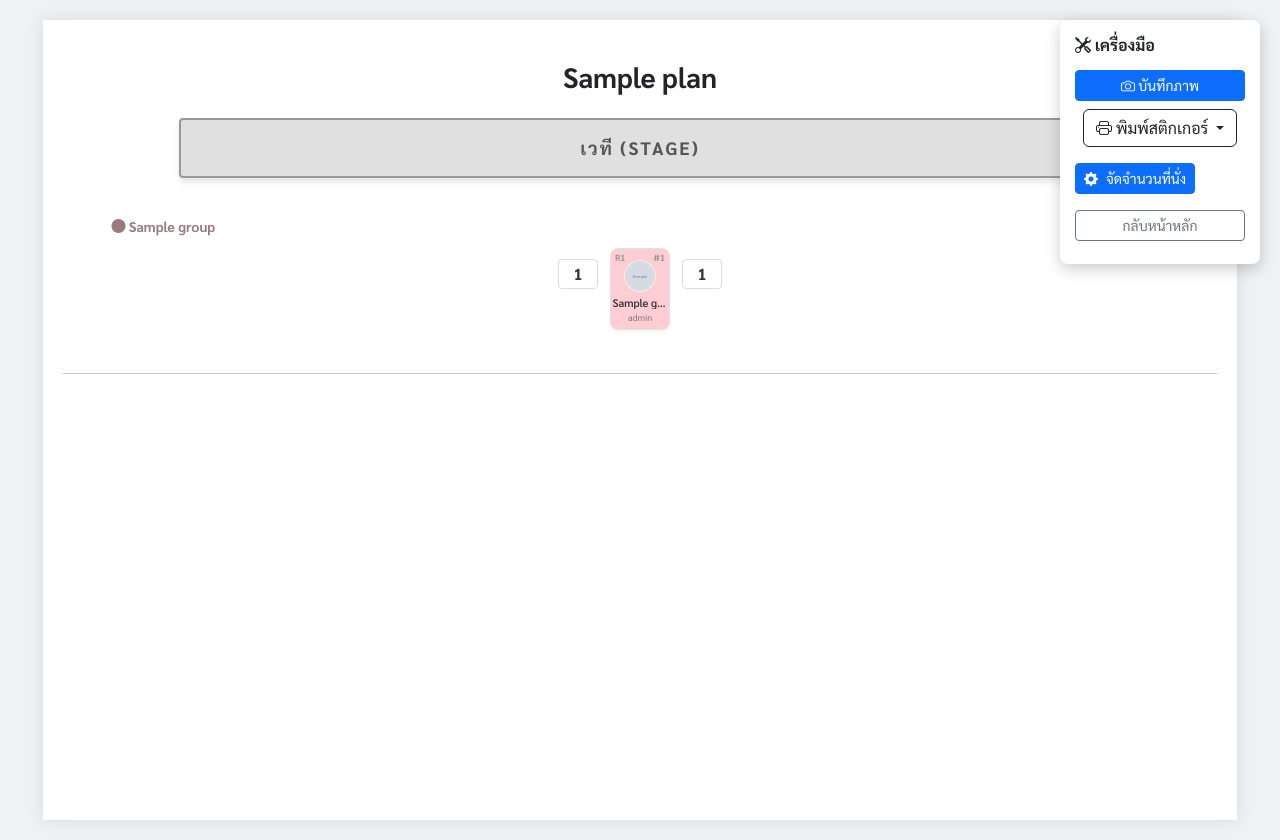
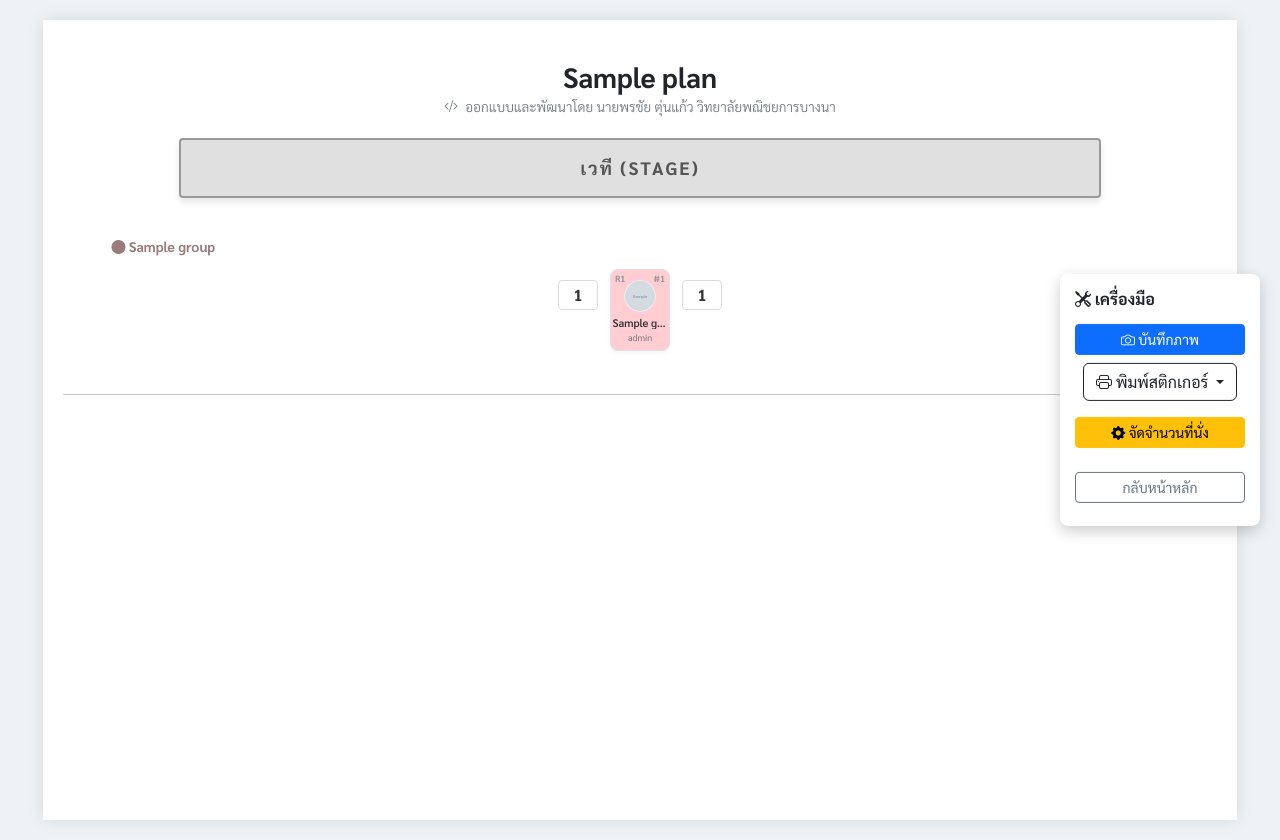
Before and after one commit to mangcom/seat, a PHP site: page /interactive_map.php?id=1 in a window 1280 px wide. Run offline with PHP 8.4, Linux system fonts and the light colour scheme; tables that the repository leaves empty hold one stand-in row (values such as "Sample post"); grey boxes marked "Sample" are stand-in pictures; some libraries are stand-ins or nearby versions.

Commit message:
Update interactive_map.php

```diff
--- a/interactive_map.php
+++ b/interactive_map.php
@@ -241,7 +241,19 @@ $colorPalette = [
         #tooltip-name { font-size: 18px; font-weight: 400; margin-bottom: 5px; color: #333; }
         #tooltip-role { font-size: 16px; font-weight: 700; color: #000; }
 
-        .floating-toolbar { position: fixed; top: 20px; right: 20px; background: white; padding: 15px; border-radius: 8px; box-shadow: 0 5px 15px rgba(0,0,0,0.2); z-index: 999; width: 200px;}
+        .floating-toolbar {
+    position: fixed;
+    top: 50%;                  /* ให้ขอบบนเริ่มที่ 50% ของจอ */
+    right: 20px;               /* ห่างขอบขวา 20px */
+    transform: translateY(-50%); /* ดึงกลับขึ้นไปครึ่งหนึ่งของความสูงกล่อง เพื่อให้มันอยู่กลางเป๊ะ */
+
+    background: white;
+    padding: 15px;
+    border-radius: 8px;
+    box-shadow: 0 5px 15px rgba(0,0,0,0.2);
+    z-index: 999;
+    width: 200px;
+}
 
         .stage-box {
     width: 80%;               /* ความกว้าง 80% ของพื้นที่ */
@@ -298,7 +310,7 @@ $colorPalette = [
         </ul>
     </div>
     <div class="mt-3">
-        <button class="btn btn-primary btn-sm d-flex align-items-center gap-2" onclick="openStructureModal()">
+        <button class="btn btn-warning btn-sm w-100 mb-2" onclick="openStructureModal()">
         <i class="bi bi-gear-fill"></i> จัดจำนวนที่นั่ง
         </button>
     </div>
@@ -316,7 +328,12 @@ $colorPalette = [
     <button onclick="editPageTitle()" class="btn btn-sm btn-outline-secondary ms-2" style="border:none;">
         <i class="bi bi-pencil"></i>
     </button>
+
     <?php endif; ?>
+    <div class="mt-1 text-secondary" style="font-size: 0.85rem; font-weight: 300;">
+    <i class="bi bi-code-slash me-1"></i>
+    ออกแบบและพัฒนาโดย นายพรชัย ตุ่นแก้ว วิทยาลัยพณิชยการบางนา
+</div>
 </h3>
         <div class="stage-box">เวที (Stage)</div>
 
```
